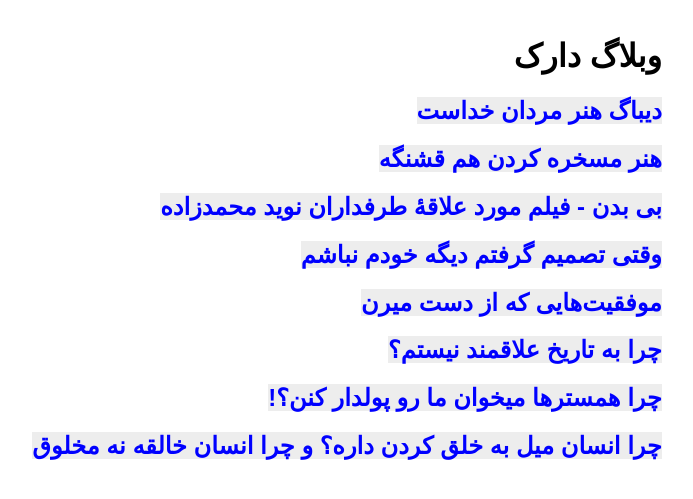
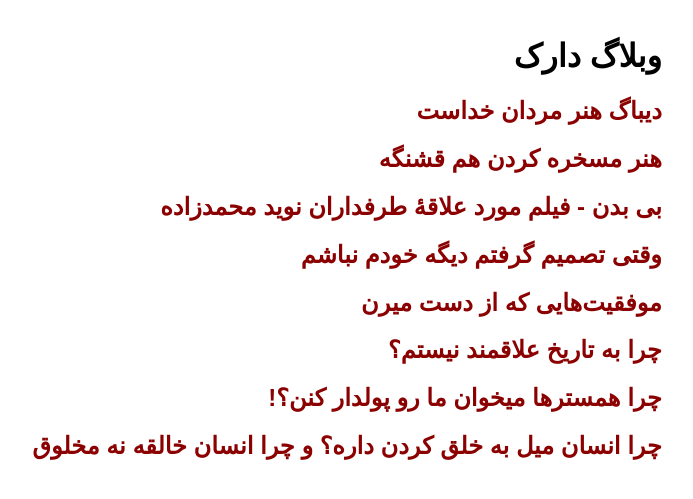
Before and after one commit to darkblog/darkblog.github.io, a Jekyll site: the page built from index.html, in a window 1280 px wide. Shown: the top 499 px of the page, without its empty margins (475-1168 px from the left). Built offline with Jekyll 4.4.1, drawn with Linux system fonts in a browser that asks for light colours.

Commit message:
Update index.html

```diff
--- a/index.html
+++ b/index.html
@@ -8,7 +8,7 @@
 <title>وبلاگ دارک</title>
 <meta name="description" content="وبلاگ دارک یه وبلاگ شخصی با مطالب پراکنده و دقدقه‌های یک پسر وطن‌پرسته">
 <meta name="viewport" content="width=device-width">
-<style>body{font-family:sans-serif;margin:auto;padding:1em;max-width:80ch}a{text-decoration:none;color:blue;background-color:#ededed}</style>
+<style>body{font-family:sans-serif;margin:auto;padding:1em;max-width:80ch}a{text-decoration:none;color:darkred}</style>
 </head>
 <body>
 <h1>وبلاگ دارک</h1>
```
